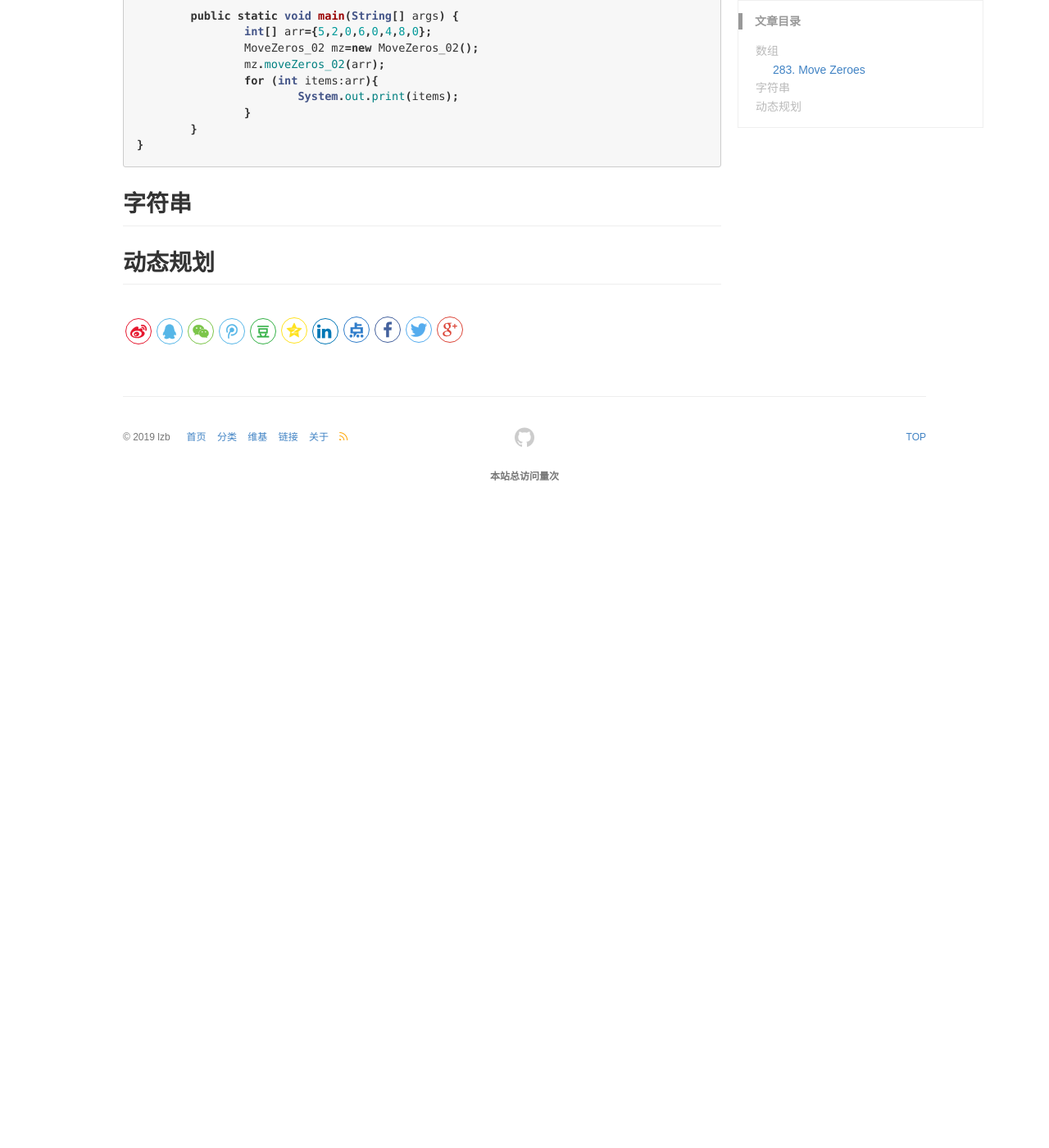
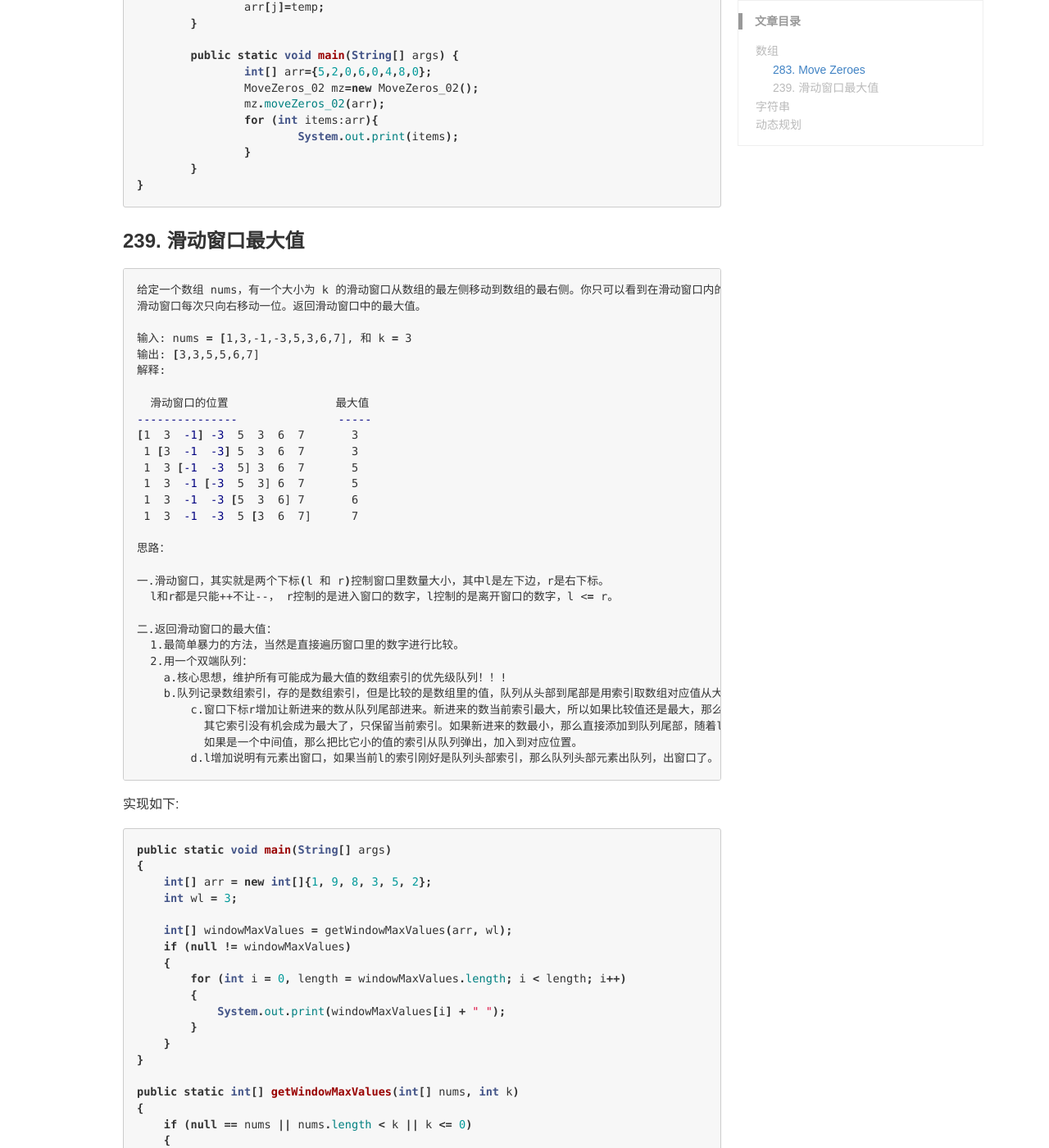
Before and after one commit to lizb0907/lizb0907.github.io, a Jekyll site: the page built from _posts/algorithm/2019-05-04-LeetCode.md, in a window 1280 px wide and 1400 px high, scrolled down 1256 px. Shown: the whole window at 82% size. Built offline with Jekyll 4.4.1, drawn with Linux system fonts in a browser that asks for light colours; comment, search, counter and statistics services are not loaded; before the commit the page ends 1886 px from its top, so only the background shows below that; some of the changed text lies outside the part shown.

Commit message:
update leetcode tintarraylits

````diff
--- a/_posts/algorithm/2019-05-04-LeetCode.md
+++ b/_posts/algorithm/2019-05-04-LeetCode.md
@@ -19,6 +19,7 @@ keywords: leetcode, solve
 
 
 ### 283. Move Zeroes
+```sh
 Given an array nums, write a function to move all 0's to the end of it while maintaining the relative order of the non-zero elements.
 
 Example:
@@ -35,6 +36,7 @@ Minimize the total number of operations.
 思路:
 
 给定一个下标变量k。然后判断当前数组位置下标的值是否为0，不为0和k位置数组值交换，然后k++。为0,不动，数组下标后移。
+```
 
 ```java
 public class MoveZeros_02 {
@@ -66,7 +68,99 @@ public class MoveZeros_02 {
 }
 ```
 
+### 239. 滑动窗口最大值
+```sh
+给定一个数组 nums，有一个大小为 k 的滑动窗口从数组的最左侧移动到数组的最右侧。你只可以看到在滑动窗口内的 k 个数字。
+滑动窗口每次只向右移动一位。返回滑动窗口中的最大值。
 
+输入: nums = [1,3,-1,-3,5,3,6,7], 和 k = 3
+输出: [3,3,5,5,6,7]
+解释:
+
+  滑动窗口的位置                最大值
+---------------               -----
+[1  3  -1] -3  5  3  6  7       3
+ 1 [3  -1  -3] 5  3  6  7       3
+ 1  3 [-1  -3  5] 3  6  7       5
+ 1  3  -1 [-3  5  3] 6  7       5
+ 1  3  -1  -3 [5  3  6] 7       6
+ 1  3  -1  -3  5 [3  6  7]      7
+
+思路：
+
+一.滑动窗口，其实就是两个下标(l 和 r)控制窗口里数量大小，其中l是左下边，r是右下标。
+  l和r都是只能++不让--， r控制的是进入窗口的数字，l控制的是离开窗口的数字，l <= r。
+
+二.返回滑动窗口的最大值：
+  1.最简单暴力的方法，当然是直接遍历窗口里的数字进行比较。
+  2.用一个双端队列：
+    a.核心思想，维护所有可能成为最大值的数组索引的优先级队列！！!
+    b.队列记录数组索引，存的是数组索引，但是比较的是数组里的值，队列从头部到尾部是用索引取数组对应值从大到小排序。
+	c.窗口下标r增加让新进来的数从队列尾部进来。新进来的数当前索引最大，所以如果比较值还是最大，那么队列里其它元素都可以弹出，
+	  其它索引没有机会成为最大了，只保留当前索引。如果新进来的数最小，那么直接添加到队列尾部，随着l增加有机会成为最大。
+	  如果是一个中间值，那么把比它小的值的索引从队列弹出，加入到对应位置。
+	d.l增加说明有元素出窗口，如果当前l的索引刚好是队列头部索引，那么队列头部元素出队列，出窗口了。
+```
+
+实现如下:
+```java
+public static void main(String[] args)
+{
+    int[] arr = new int[]{1, 9, 8, 3, 5, 2};
+    int wl = 3;
+
+    int[] windowMaxValues = getWindowMaxValues(arr, wl);
+    if (null != windowMaxValues)
+    {
+        for (int i = 0, length = windowMaxValues.length; i < length; i++)
+        {
+            System.out.print(windowMaxValues[i] + " ");
+        }
+    }
+}
+
+public static int[] getWindowMaxValues(int[] nums, int k)
+{
+    if (null == nums || nums.length < k || k <= 0)
+    {
+        return null;
+    }
+
+    LinkedList<Integer> queue = new LinkedList<>();
+    int length = nums.length;
+    //举例规律会发现最多会有length - k + 1个窗口
+    int[] maxValues = new int[length - k + 1];
+    //用i和长度k来控制窗口的左下标和右下标
+    for (int i = 0; i < length; i++)
+    {
+        //如果当前队列不为空，并且尾元素小于当前索引元素（用索引取对应数组值）
+        while (!queue.isEmpty() && nums[queue.peekLast()] <= nums[i])
+        {
+            queue.pollLast();
+        }
+        //添加的是索引
+        queue.addLast(i);
+
+        //窗口出值，需要判断是否更新队列
+        if (i - k >= 0 && !queue.isEmpty())
+        {
+            //如果当前出窗口的索引，刚好和队列头索引相等，出队列
+            if (queue.peekFirst() == i - k)
+            {
+                queue.pollFirst();
+            }
+        }
+
+        //窗口形成，需要获取当前窗口最大值
+        if (i - k + 1 >= 0 && !queue.isEmpty())
+        {
+            maxValues[i - k + 1] = nums[queue.peekFirst()];
+        }
+    }
+
+    return maxValues;
+}
+```
 
 
 ## 字符串
````
Also changed, not shown: _posts/mmo-game/2020-11-02-TIntArrayList.md (+1 -1 lines).
